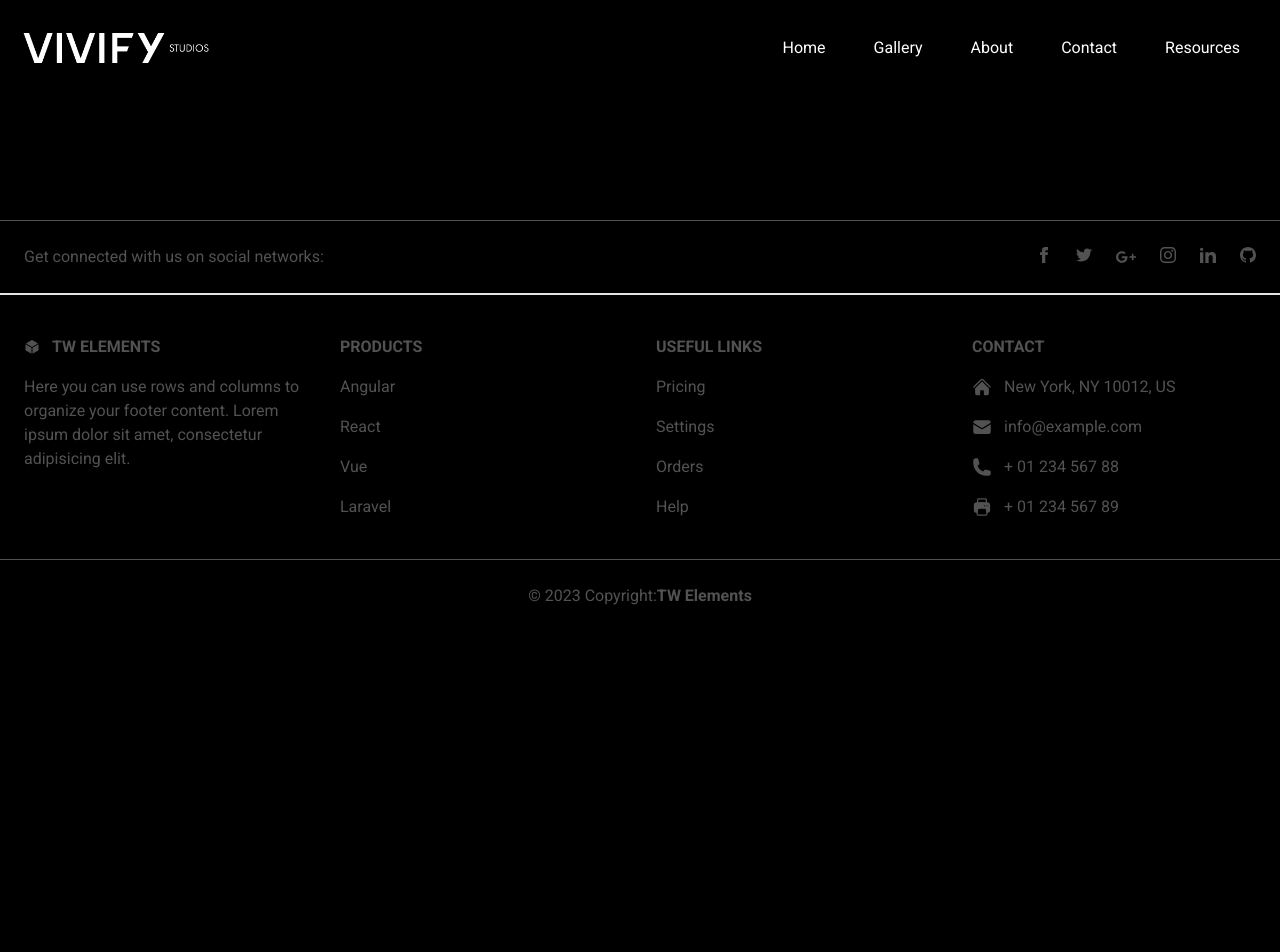
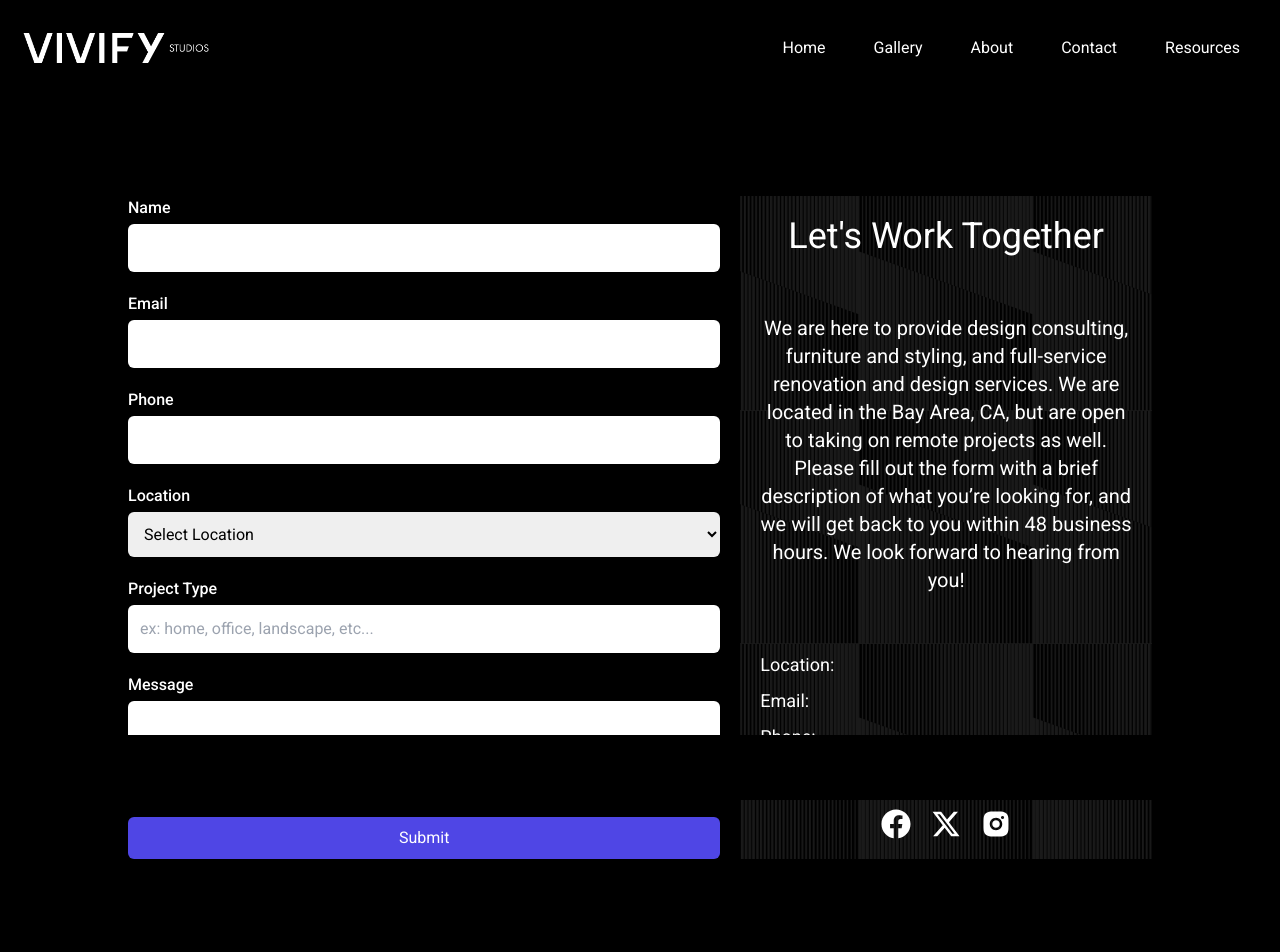
Before and after one commit to Ahmedhussin1/VIVIFY, a React (Vite) app: page /contact in a window 1280 px wide. Shown: the top 952 px of the page. Before the commit the page ends 800 px from the top, so only its background shows below. Built offline with nearby package versions, Linux system fonts and the light colour scheme.

Commit message:
contact form structure added and nested routes added to gallery page with three categories

```diff
--- a/src/App.jsx
+++ b/src/App.jsx
@@ -1,24 +1,33 @@
-import './App.css'
-import { BrowserRouter, Route, Routes,  } from "react-router-dom";
-import Navbar from './Components/Navbar/Navbar'
-import Footer from './Components/Footer/Footer';
+import "./App.css";
+import { BrowserRouter, Route, Routes } from "react-router-dom";
+import Navbar from "./Components/Navbar/Navbar";
+import Footer from "./Components/Footer/Footer";
 // pages imports
-import Home from './Pages/Home page/Home';
-import AboutPage from './Pages/About page/AboutPage';
-import ContactPage from './Pages/Contact Page/ContactPage';
-import Projects from './Pages/Projects/Projects';
-import PreLoader from './Components/Preloader/Preloader';
+import Home from "./Pages/Home page/Home";
+import AboutPage from "./Pages/About page/AboutPage";
+import ContactPage from "./Pages/Contact Page/ContactPage";
+import Projects from "./Pages/Projects/Projects";
+import PreLoader from "./Components/Preloader/Preloader";
+import Office from "./Pages/Projects/Categories Pages/Office/Office";
+import HealthCare from "./Pages/Projects/Categories Pages/HelthCare/HealthCare";
+import Default from "./Pages/Projects/Categories Pages/Default/Default";
+import AllProductsPage from "./Pages/Projects/All Products/AllProductsPage";
 function App() {
   return (
     <div>
       <Navbar />
-    <PreLoader/>
+      <PreLoader />
       <BrowserRouter>
         <Routes>
           <Route index element={<Home />} />
-          <Route path="/about" element={<AboutPage />} />
-          <Route path="/contact" element={<ContactPage />} />
-          <Route path="/projects" element={<Projects />} />
+          <Route path="about" element={<AboutPage />} />
+          <Route path="contact" element={<ContactPage />} />
+          <Route path="projects" element={<Default />}>
+            <Route path="gallery" element={<Projects />} />
+            <Route path="office" element={<Office />} />
+            <Route path="all-projects" element={<AllProductsPage />} />
+            <Route path="healthcare" element={<HealthCare />} />
+          </Route>
         </Routes>
       </BrowserRouter>
       <Footer />
@@ -26,4 +35,4 @@ function App() {
   );
 }
 
-export default App
+export default App;
--- a/src/Components/Navbar/Navbar.jsx
+++ b/src/Components/Navbar/Navbar.jsx
@@ -1,7 +1,7 @@
 import  { useState } from "react";
 import icons1 from '../../assets/Logo/logo1.png'
 import { AiOutlineClose, AiOutlineMenu } from "react-icons/ai";
-import { Link } from "react-router-dom";
+import './Navbar.scss'
 
 const Navbar = () => {
   // State to manage the navbar's visibility
@@ -16,9 +16,9 @@ const Navbar = () => {
   // Array containing navigation items
   const navItems = [
     { id: 1, text: "Home", link: "/" },
-    { id: 2, text: "Gallery", link: "/projects" },
-    { id: 4, text: "About", link: "/about" },
-    { id: 5, text: "Contact", link: "/contact" },
+    { id: 2, text: "Gallery", link: "/projects/gallery" },
+    { id: 4, text: "About", link: "about" },
+    { id: 5, text: "Contact", link: "contact" },
     { id: 3, text: "Resources", link: "/" },
   ];
 
@@ -27,14 +27,12 @@ const Navbar = () => {
 
   return (
     <div
-      className={`bg-black flex justify-between items-center h-24 max-w-[1600px] mx-auto px-4 text-white z-10`}
+      className={`bg-black flex justify-between items-center h-24 max-w-[1600px] mx-auto px-4 text-white z-10 nav`}
     >
       {/* Logo */}
-      <h1 className="w-full text-3xl font-bold tracking-wider text-white">
-        <a href="/">
+        <a  href="/">
           <img className="w-[200px] h-[200px]" src={icons1} />
         </a>
-      </h1>
 
       {/* Desktop Navigation */}
       <ul className="hidden md:flex">
--- a/src/Components/Navbar/Navbar.scss
+++ b/src/Components/Navbar/Navbar.scss
@@ -0,0 +1,4 @@
+// .nav{
+//     background-color: #1a1a1a;
+//     background-image: url('../../assets/svg/lines9.png');
+// }
--- a/src/Pages/Contact Page/ContactPage.jsx
+++ b/src/Pages/Contact Page/ContactPage.jsx
@@ -1,8 +1,181 @@
+import { useState } from "react";
+import { FaFacebook } from "react-icons/fa";
+import { RiInstagramFill } from "react-icons/ri";
+import { FaXTwitter } from "react-icons/fa6";
+import { easeIn, motion } from "framer-motion";
+import './ContactPage.scss'
+const ContactForm = () => {
+  // State to manage form inputs
+  const [formData, setFormData] = useState({
+    name: "",
+    email: "",
+    phone: "",
+    location: "",
+    projectType: "",
+    message: "",
+  });
 
-function ContactPage() {
+  // Handle form input change
+  const handleChange = (e) => {
+    const { name, value } = e.target;
+    setFormData({ ...formData, [name]: value });
+  };
+
+  // Handle form submission
+  const handleSubmit = (e) => {
+    e.preventDefault();
+    // Add your logic for form submission here
+    console.log(formData);
+    // Reset form fields after submission
+    setFormData({
+      name: "",
+      email: "",
+      phone: "",
+      location: "",
+      projectType: "",
+      message: "",
+    });
+  };
+
   return (
-    <div>ContactPage</div>
-  )
-}
+    <div className="max-w-5xl flex mt-[100px]  justify-around mx-auto gap-5 align-middle">
+      <form onSubmit={handleSubmit} className="space-y-5 w-full">
+        <div>
+          <label htmlFor="name" className="block font-medium text-white">
+            Name
+          </label>
+          <input
+            type="text"
+            id="name"
+            name="name"
+            value={formData.name}
+            onChange={handleChange}
+            className="mt-1 block w-full border-gray-300 rounded-md shadow-sm focus:ring-indigo-500 focus:border-indigo-500 p-3"
+            required
+          />
+        </div>
+        <div>
+          <label htmlFor="email" className="block font-medium text-white">
+            Email
+          </label>
+          <input
+            type="email"
+            id="email"
+            name="email"
+            value={formData.email}
+            onChange={handleChange}
+            className="mt-1 block w-full border-gray-300 rounded-md shadow-sm focus:ring-indigo-500 focus:border-indigo-500 p-3"
+            required
+          />
+        </div>
+        <div>
+          <label htmlFor="phone" className="block font-medium text-white">
+            Phone
+          </label>
+          <input
+            type="tel"
+            id="phone"
+            name="phone"
+            value={formData.phone}
+            onChange={handleChange}
+            className="mt-1 block w-full border-gray-300 rounded-md shadow-sm focus:ring-indigo-500 focus:border-indigo-500 p-3"
+          />
+        </div>
+        <div>
+          <label htmlFor="location" className="block font-medium text-white">
+            Location
+          </label>
+          <select
+            id="location"
+            name="location"
+            value={formData.location}
+            onChange={handleChange}
+            className="mt-1 block w-full border-gray-300 rounded-md shadow-sm focus:ring-indigo-500 focus:border-indigo-500 p-3"
+            required
+          >
+            <option value="">Select Location</option>
+            <option value="New York">New York</option>
+            <option value="Los Angeles">Los Angeles</option>
+            <option value="Chicago">Chicago</option>
+            <option value="Houston">Houston</option>
+            {/* Add more options as needed */}
+          </select>
+        </div>
+        <div>
+          <label htmlFor="projectType" className="block font-medium text-white">
+            Project Type
+          </label>
+          <input
+            type="text"
+            id="projectType"
+            name="projectType"
+            placeholder="ex: home, office, landscape, etc..."
+            value={formData.projectType}
+            onChange={handleChange}
+            className="mt-1 block w-full border-gray-300 rounded-md shadow-sm focus:ring-indigo-500 focus:border-indigo-500 p-3"
+          />
+        </div>
+        <div>
+          <label htmlFor="message" className="block font-medium text-white">
+            Message
+          </label>
+          <textarea
+            id="message"
+            name="message"
+            value={formData.message}
+            onChange={handleChange}
+            rows="4"
+            className="mt-1 block w-full border-gray-300 rounded-md shadow-sm focus:ring-indigo-500 focus:border-indigo-500"
+            required
+          ></textarea>
+        </div>
+        <button
+          type="submit"
+          className="inline-block w-full py-2 px-4 border border-transparent rounded-md shadow-sm text-white bg-indigo-600 hover:bg-indigo-700 focus:outline-none focus:ring-2 focus:ring-offset-2 focus:ring-indigo-500"
+        >
+          Submit
+        </button>
+      </form>
+      <div className="bg-[#1a1a1a] w-4/6 p-5 flex flex-col align-middle justify-between details-div">
+        <h1 className="flex justify-center text-4xl text-white">
+          Let's Work Together{" "}
+        </h1>
+        <p className="text-xl text-white text-center">
+          We are here to provide design consulting, furniture and styling, and
+          full-service renovation and design services. We are located in the Bay
+          Area, CA, but are open to taking on remote projects as well. Please
+          fill out the form with a brief description of what you’re looking for,
+          and we will get back to you within 48 business hours. We look forward
+          to hearing from you!
+        </p>
+        <div className="flex flex-col justify-between gap-2">
+          <h1 className="text-white text-lg">Location: </h1>
+          <h1 className="text-white text-lg">Email: </h1>
+          <h1 className="text-white text-lg">Phone: </h1>
+        </div>
+        <div className="flex justify-center gap-5">
+          <motion.div
+            whileHover={{ scale: 1.2 }}
+            transition={{ duration: 0.2, ease: easeIn }}
+          >
+            <FaFacebook color="white" size={30} />
+          </motion.div>
+          <motion.div
+            whileHover={{ scale: 1.2 }}
+            transition={{ duration: 0.2, ease: easeIn }}
+          >
+            <FaXTwitter color="white" size={30} />
+          </motion.div>
+          <motion.div
+            whileHover={{ scale: 1.2 }}
+            transition={{ duration: 0.2, ease: easeIn }}
+          >
+            <RiInstagramFill color="white" size={30} />
+          </motion.div>{" "}
+        </div>
+      </div>
+    </div>
+  );
+};
 
-export default ContactPage
+export default ContactForm;
--- /dev/null
+++ b/src/Pages/Contact Page/ContactPage.scss
@@ -0,0 +1,5 @@
+.details-div{
+    background-image: url('../../assets/svg/lines3.png');
+    object-fit: cover;
+    background-position: center;
+}
--- /dev/null
+++ b/src/Pages/Projects/All Products/AllProductsPage.jsx
@@ -0,0 +1,10 @@
+
+function AllProductsPage() {
+  return (
+    <div className="text-white">
+        all projects
+    </div>
+  )
+}
+
+export default AllProductsPage
--- /dev/null
+++ b/src/Pages/Projects/Categories Pages/Default/Default.jsx
@@ -0,0 +1,18 @@
+import React from 'react'
+import { Outlet } from 'react-router-dom'
+import FifthButton from '../../../../Components/Buttons/Btn-5/FifthButton'
+function Default() {
+  return (
+    <div>
+      <div className="flex gap-10 justify-around mb-[20px] mt-[20px]">
+        <FifthButton title={"Office"} link={"office"} />
+        <FifthButton title={"Health Care"} link={"healthcare"} />
+        <FifthButton title={"Home"} link={"#"} />
+        <FifthButton title={"All Projects"} link={"all-products"} />
+      </div>
+      <Outlet />
+    </div>
+  );
+}
+
+export default Default
--- /dev/null
+++ b/src/Pages/Projects/Categories Pages/HelthCare/HealthCare.jsx
@@ -0,0 +1,9 @@
+import React from 'react'
+
+function HealthCare() {
+  return (
+    <div className='text-white'>HealthCare</div>
+  )
+}
+
+export default HealthCare
--- /dev/null
+++ b/src/Pages/Projects/Categories Pages/Office/Office.jsx
@@ -0,0 +1,9 @@
+import React from 'react'
+
+function Office() {
+  return (
+    <div className='text-white'>Office</div>
+  )
+}
+
+export default Office
```
Also changed, not shown: src/Pages/Projects/Projects.jsx (+6 -2 lines), src/Pages/Projects/Categories Pages/HelthCare/HealthCare.scss (added), src/Pages/Projects/Categories Pages/Office/Office.scss (added).
